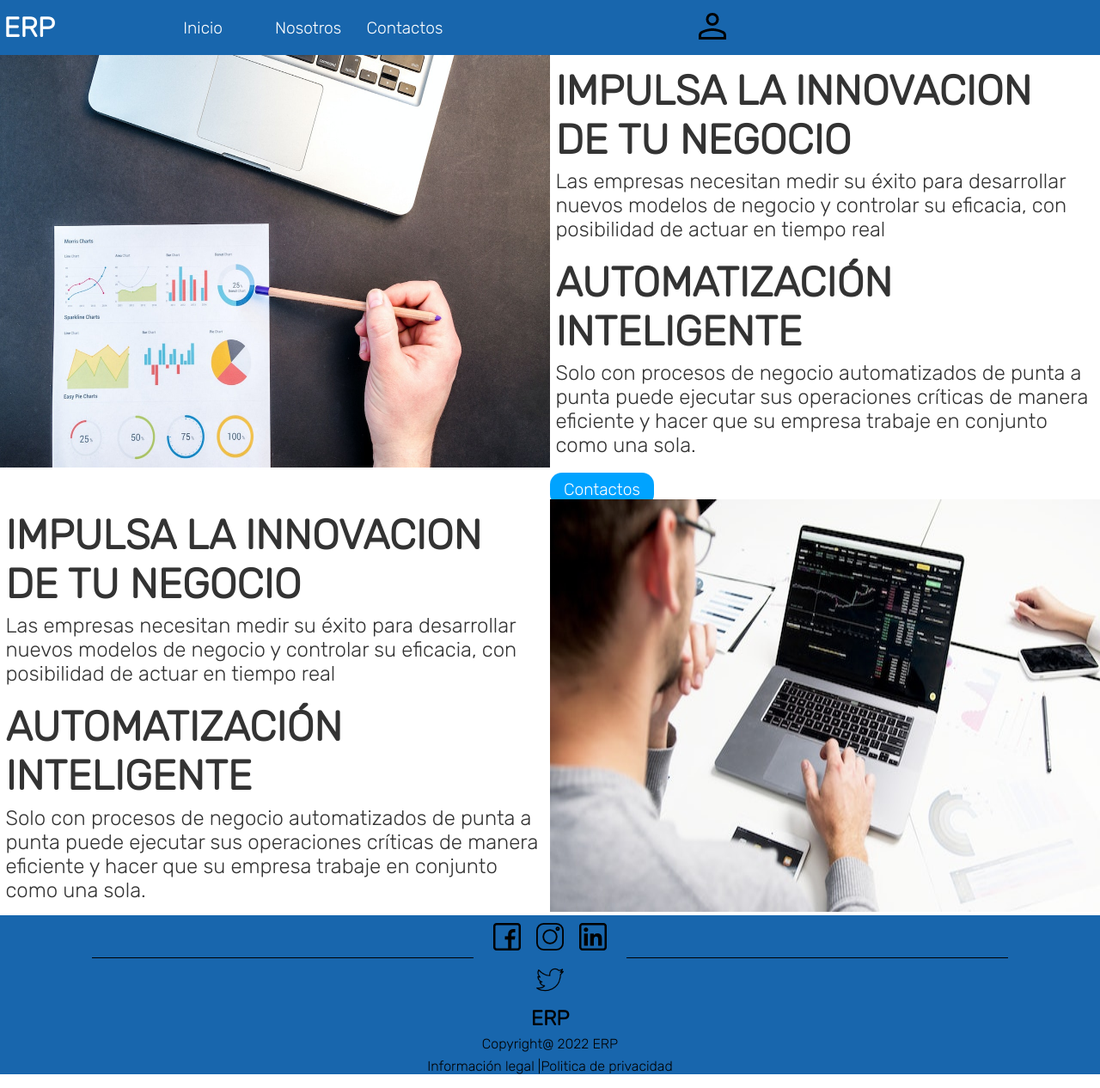
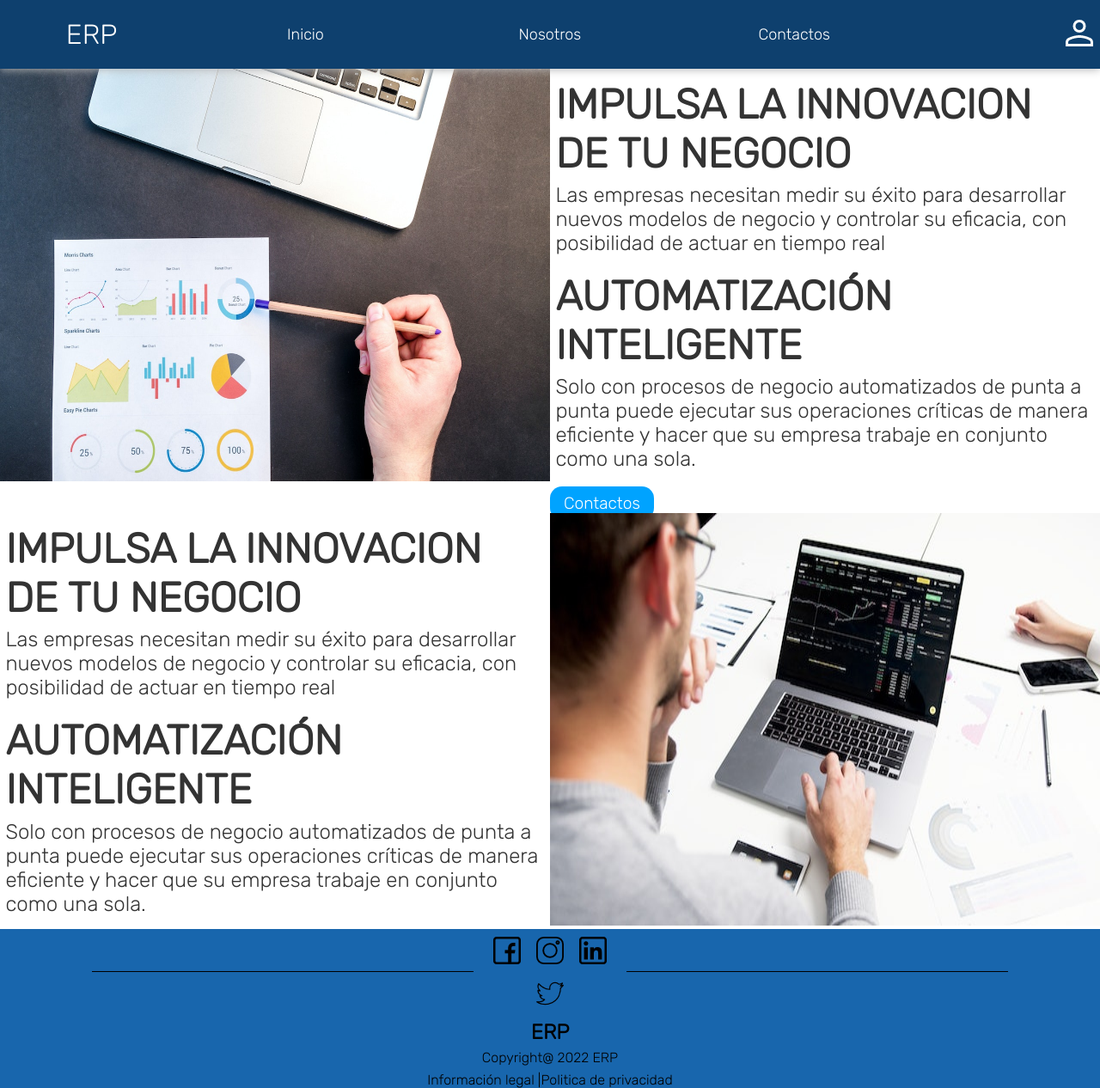
Before and after one commit to BKLP22/MVC-ERP, a PHP site: page / in a window 1280 px wide. Shown: the whole page at 86% size. Run offline with PHP 8.4, Linux system fonts and the light colour scheme.

Commit message:
cambioHeader

```diff
--- a/Assets/css/style.css
+++ b/Assets/css/style.css
@@ -117,6 +117,15 @@ img {
     display: flex;
     flex-direction: column;
 }
+.erpa{
+    text-decoration: none;
+    text-align: center;
+    font-size:xx-large;
+    color: rgb(255, 255, 255);
+  padding: 2%;
+  cursor: pointer;
+}
+
 
 .center {
     display: flex;
@@ -126,23 +135,32 @@ img {
 }
 
 header {
-    background-color: #1866AD;
+    background-color: #0e406e;
     align-items: center;
-    height: 64px;
+    height: 80px;
+    position: sticky;
+    top: 0;
+
+    box-shadow: 0 1px 10px 0px #b8b8b8;
+    border-color: #333333;
+    box-shadow: inset;
 }
-.erp{
-    color: white
-}
+
 .enlaces{
     color: white;
-    font-size: 1.2em;
+    font-size: large;
     text-decoration: none;
+    padding: 5%;
+    border-radius: 4px;
+    width: 100%;
 }
+
+
 .botones {
+    border: none;
+    text-align: center;
+}
 
-    border: none;
-    width: 25%;
-}
 
 #campotexto1 {
     font-size: 1.5em;
--- a/Views/Shared/Header1View.php
+++ b/Views/Shared/Header1View.php
@@ -1,28 +1,28 @@
     <header class="flex">
-        <div class="col-2">
-            <h1 class="erp pl-2">ERP</h1>
+        <div class="col-2  center">
+            <a class="erpa" href="#">ERP</a>
         </div>
-        <div class="col-4 flex">
-            <div class="botones">
-                <a href="iniciarsesion.php" class="enlaces">Inicio</a>
+        <div class="col-8 center">
+            <div class="botones col-4">
+                <a href="iniciarsesion.php" class="enlaces ahover">Inicio</a>
             </div>
-           <div class="botones">
-                <a href="registrarse.php" class="enlaces">Nosotros</a>
+           <div class="botones col-4">
+                <a href="registrarse.php" class="enlaces ahover">Nosotros</a>
            </div>
-           <div class="botones">
-                <a href="#" class="enlaces">Contactos</a>
+           <div class="botones col-4">
+                <a href="#" class="enlaces ahover">Contactos</a>
            </div>
         </div>
-        <form class="divlupa col-4" id="formConsulta1">
+
+        <!-- <form class="divlupa col-4" id="formConsulta1">
 
                 <div><input type="text" name="" id="campotexto1" class="pl">
                 <input type="image" value=""  src="Assets/img/lupa.png" id="botonConsulta1" class="buscar"></input>
                 </div>
 
-        </form>
+        </form> -->
         <div class="col-2" id="usuario">
-            <a href="iniciarsesion.php"><img src="Assets/img/usuario.png" alt="" class="erp"></a>
-
+            <a class="erp" href="iniciarsesion.php"><img  src="Assets/img/usuario.png" alt="" ></a>
         </div>
         <div>
 
```
Also changed, not shown: Assets/img/usuario.png.
